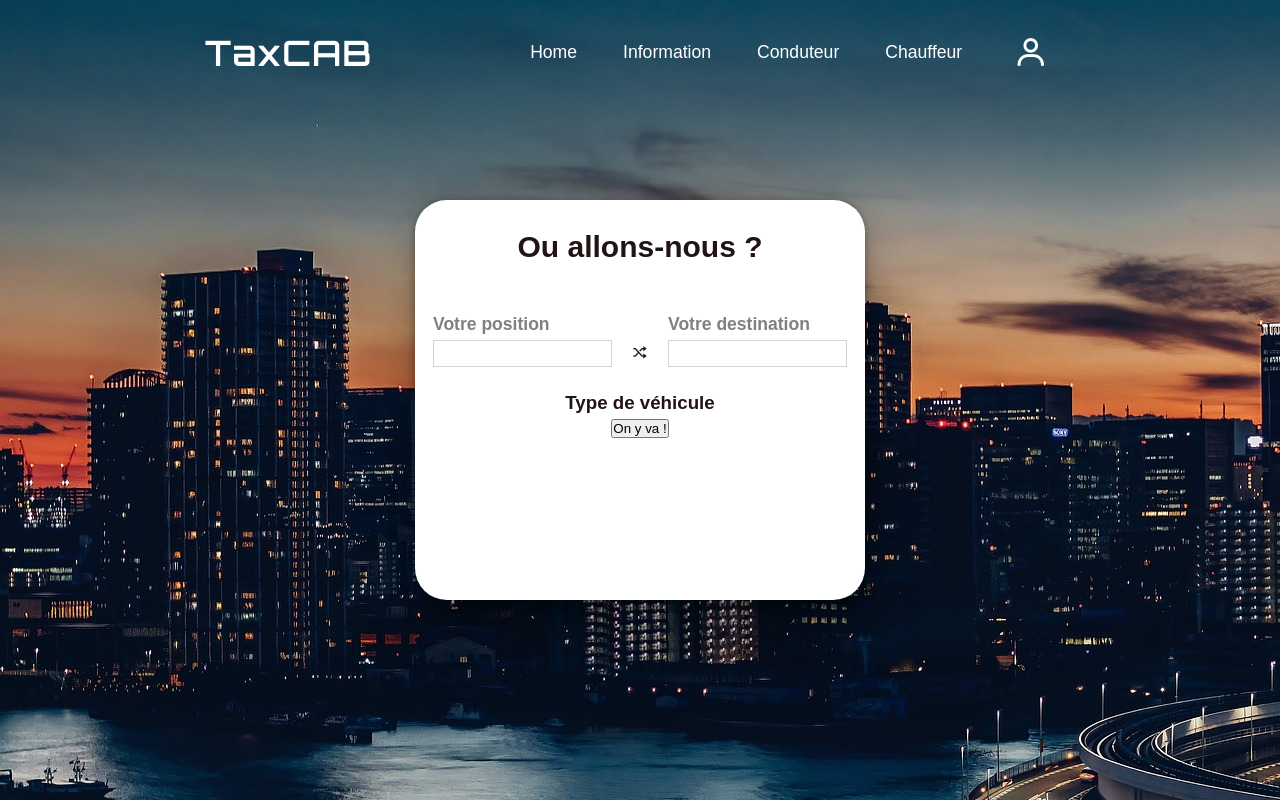
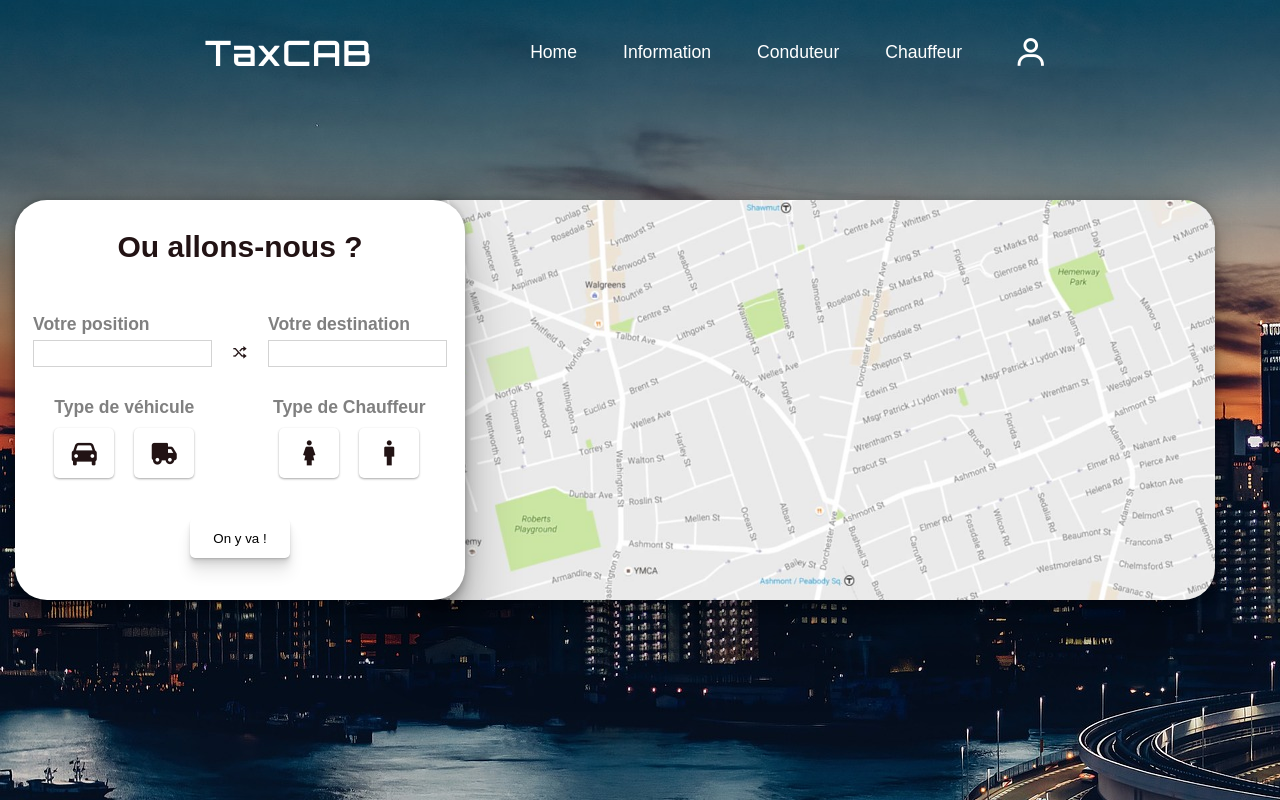
Before and after one commit to Doudmak/TaxiCab, a PHP site: page / in a window 1280 px wide. Run offline with PHP 8.4, Linux system fonts and the light colour scheme.

Commit message:
Amelioration Page Accueil

```diff
--- a/index.html
+++ b/index.html
@@ -44,16 +44,33 @@
                     <input type="text" name="position">
                 </div>
             </div>
-
-            <div class="type-vehicule">
-                <div class="type-vehicule-title">
-                    <h3>Type de véhicule</h3>
+            <div class="div-type">
+                <div class="type-vehicule">
+                    <div class="type-vehicule-title">
+                        <h3>Type de véhicule</h3>
+                    </div>
+                    <div class="type-vehicule-image">
+                        <div class="bx bxs-car icon" id ="icon-car"></div>
+                        <div class="bx bxs-truck icon" id ="icon-truck"></div>
+                    </div>
                 </div>
-                <div class="type-vehicule-image">
-
+                <div class="type-vehicule">
+                    <div class="type-vehicule-title">
+                        <h3>Type de Chauffeur</h3>
+                    </div>
+                    <div class="type-vehicule-image">
+                        <div class="bx bx-female icon" id ="icon-female"></div>
+                        <div class="bx bx-male icon" id ="icon-male"></div>
+                    </div>
                 </div>
             </div>
-            <button>On y va !</button>
+                <div class="flex">
+                    <button class="button-go" type="button"><p>On y va !</p></button>
+                </div>
+        </div>
+
+        <div class="maps">
+            <img src="Image/Carte.png">
         </div>
 
     </section>
--- a/style.css
+++ b/style.css
@@ -119,19 +119,22 @@ section {
     box-shadow: rgba(0, 0, 0, 0.25) 0px 54px 55px, rgba(0, 0, 0, 0.12) 0px -12px 30px, rgba(0, 0, 0, 0.12) 0px 4px 6px, rgba(0, 0, 0, 0.17) 0px 12px 13px, rgba(0, 0, 0, 0.09) 0px -3px 5px;
     display: flex;
     flex-direction: column;
-    align-items: center;
+    position: relative;
+    z-index: 1001;
 }
 
 .box-travel-div-title {
     color: var(--p-color);
     padding: 30px;
     font-size: 20px;
+    text-align: center;
 
 }
 
 .box-travel-div {
 
     display: flex;
+    justify-content: center;
 }
 
 .box-travel-div-p {
@@ -163,5 +166,82 @@ section {
 
 .type-vehicule-title {
 
-    padding: 5px;
+    padding: 10px 20px;
+    color: grey;
+    font-size: 15px;
 }
+
+.icon {
+
+    font-size: 30px;
+    padding: 10px 15px;
+    box-shadow: rgba(0, 0, 0, 0.12) 0px 1px 3px, rgba(0, 0, 0, 0.24) 0px 1px 2px;
+    margin: 0px 10px;
+    border-radius: 5px;
+}
+
+.icon:active {
+
+    font-size: 30px;
+    padding: 10px 15px;
+    box-shadow: rgba(50, 50, 93, 0.25) 0px 30px 60px -12px inset, rgba(0, 0, 0, 0.3) 0px 18px 36px -18px inset;
+    margin: 0px 10px;
+    border-radius: 5px;
+    transition: ease 2s;
+}
+
+.div-type {
+
+    display: flex;
+    justify-content: space-around;
+}
+
+.type-vehicule {
+
+}
+
+.type-vehicule-image {
+
+    display: flex;
+    justify-content: center;
+    padding: 0px 40%;
+}
+
+.flex {
+
+    display: flex;
+    justify-content: center;
+}
+
+.button-go {
+    width: 100px;
+    height: 40px;
+    margin: 40px 0px;
+    background-color: var(--bg-color);
+    border: none;
+    border-radius: 5px;
+    box-shadow: rgba(0, 0, 0, 0.07) 0px 1px 1px, rgba(0, 0, 0, 0.07) 0px 2px 2px, rgba(0, 0, 0, 0.07) 0px 4px 4px, rgba(0, 0, 0, 0.07) 0px 8px 8px, rgba(0, 0, 0, 0.07) 0px 16px 16px;
+    text-decoration: none;
+}
+
+.button-go p {
+    font-family: 'Poppins', sans-serif;
+}
+
+.button-go:active {
+
+    box-shadow: rgb(204, 219, 232) 3px 3px 6px 0px inset, rgba(255, 255, 255, 0.5) -3px -3px 6px 1px inset;
+}
+
+/* CSS direction finish */
+
+.maps img{
+    position: relative;
+    right: 50px;
+    top: 2px;
+    width: 800px;
+    height: 400px;
+    z-index: 1000;
+    border-radius: 32px;
+    box-shadow: rgba(0, 0, 0, 0.25) 0px 54px 55px, rgba(0, 0, 0, 0.12) 0px -12px 30px, rgba(0, 0, 0, 0.12) 0px 4px 6px, rgba(0, 0, 0, 0.17) 0px 12px 13px, rgba(0, 0, 0, 0.09) 0px -3px 5px;
+}
```
